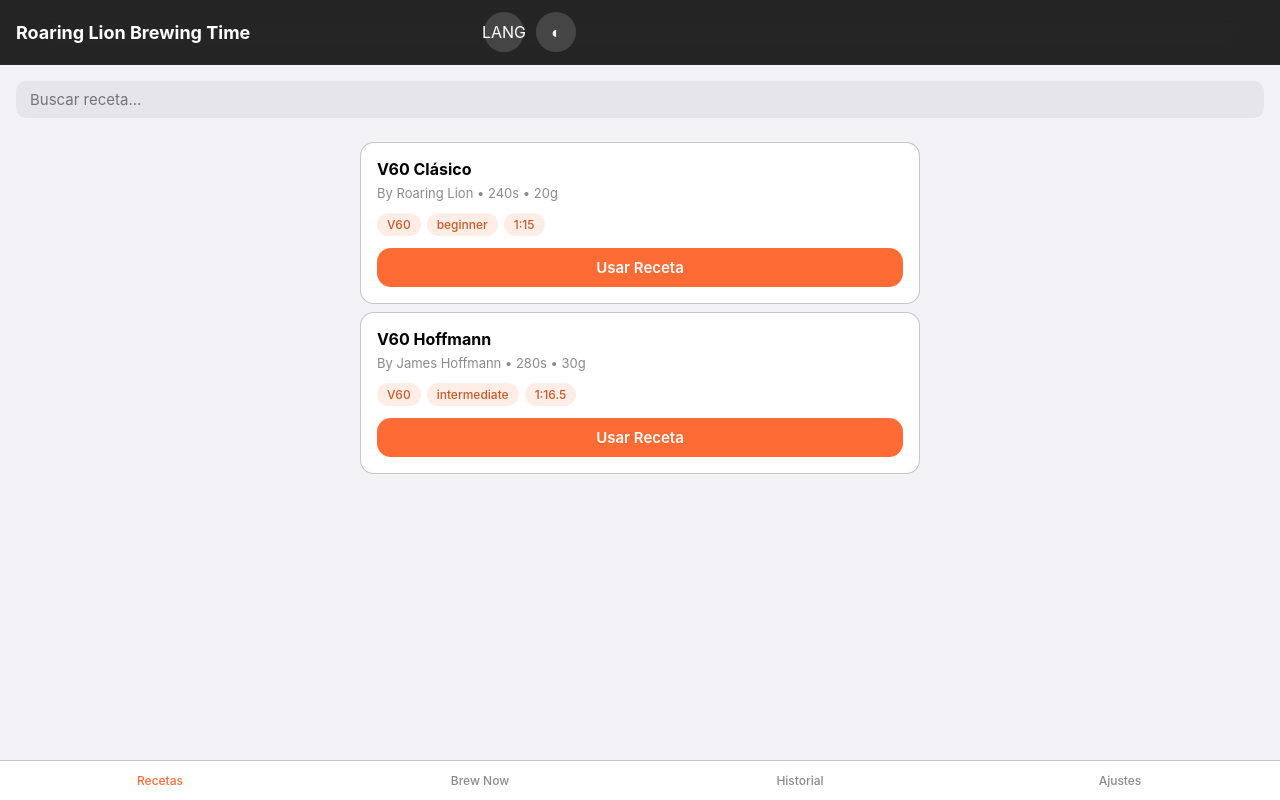
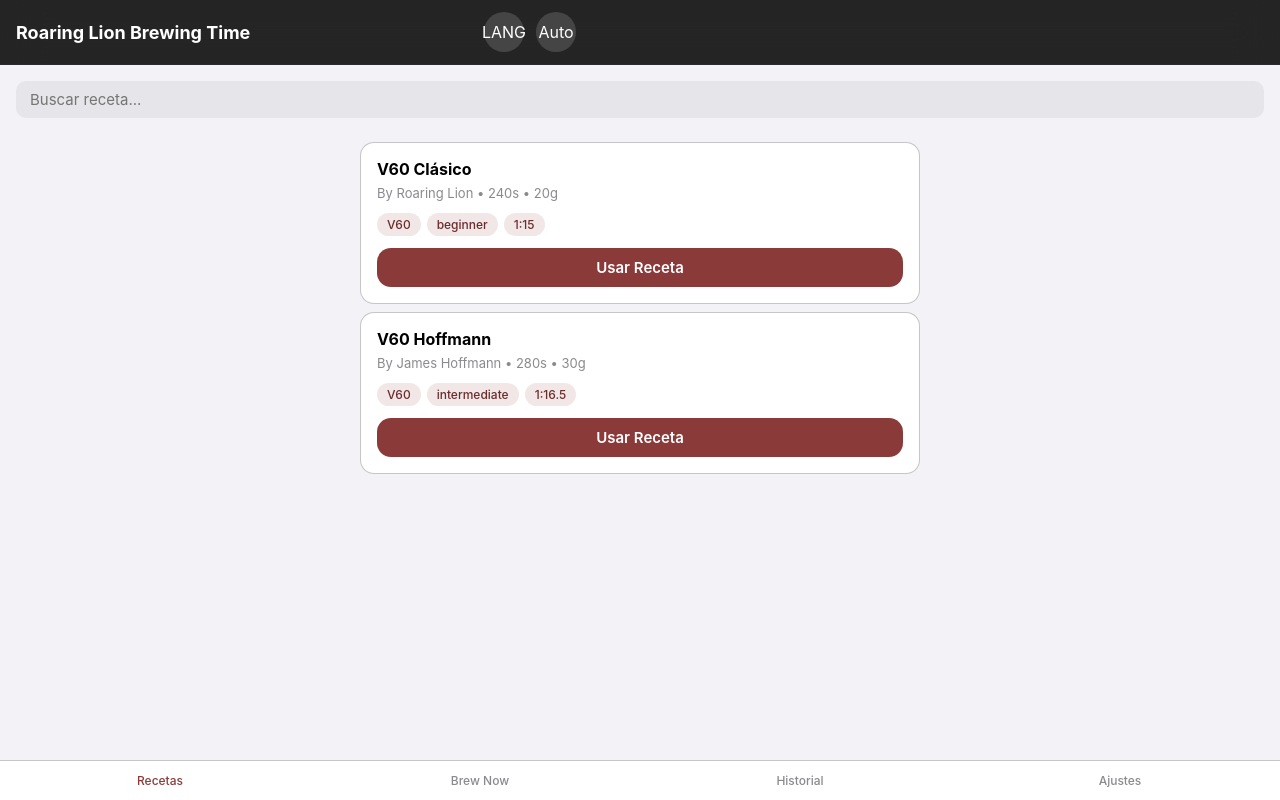
Before and after one commit to ojlemus-cell/roaring-lion-brewing-time, an Electron app: page index.html in a window 1280 px wide. Drawn offline with Linux system fonts and the light colour scheme.

Commit message:
Update colors to Texas A&M Maroon & Gray, remove emojis
- Changed accent color from orange (#FF6B35) to maroon (#8B3A3A)
- Light mode: #8B3A3A, Dark mode: #A85050
- Removed emoji symbols (☕ ◐ ● ○ ← →)
- Updated theme button to show text (Auto/Light/Dark)
- Updated navigation buttons (Anterior/Siguiente instead of ←/→)
- Updated manifest.json theme color

Co-Authored-By: Claude Haiku 4.5 <noreply@anthropic.com>

```diff
--- a/index.html
+++ b/index.html
@@ -5,7 +5,7 @@
 <meta name="viewport" content="width=device-width,initial-scale=1,viewport-fit=cover"/>
 <meta name="apple-mobile-web-app-capable" content="yes"/>
 <meta name="apple-mobile-web-app-status-bar-style" content="default"/>
-<meta name="theme-color" content="#FF6B35"/>
+<meta name="theme-color" content="#8B3A3A"/>
 <title>Roaring Lion Brewing Time</title>
 <link rel="manifest" href="manifest.json"/>
 <style>
@@ -16,9 +16,9 @@
   --surface2:#F2F2F7;
   --surface3:#E5E5EA;
   --sep:rgba(60,60,67,0.29);
-  --accent:#FF6B35;
-  --accent-tint:rgba(255,107,53,.12);
-  --accent-text:#C85A2A;
+  --accent:#8B3A3A;
+  --accent-tint:rgba(139,58,58,.12);
+  --accent-text:#6B2C2C;
   --blue:#007AFF;
   --green:#34C759;
   --red:#FF3B30;
@@ -38,9 +38,9 @@
     --surface2:#2C2C2E;
     --surface3:#3A3A3C;
     --sep:rgba(84,84,88,.65);
-    --accent:#FF7A4D;
-    --accent-tint:rgba(255,122,77,.15);
-    --accent-text:#FF7A4D;
+    --accent:#A85050;
+    --accent-tint:rgba(168,80,80,.15);
+    --accent-text:#A85050;
     --blue:#0A84FF;
     --green:#32D74B;
     --red:#FF453A;
@@ -56,9 +56,9 @@ html.theme-light {
   --surface2:#F2F2F7;
   --surface3:#E5E5EA;
   --sep:rgba(60,60,67,0.29);
-  --accent:#FF6B35;
-  --accent-tint:rgba(255,107,53,.12);
-  --accent-text:#C85A2A;
+  --accent:#8B3A3A;
+  --accent-tint:rgba(139,58,58,.12);
+  --accent-text:#6B2C2C;
   --blue:#007AFF;
   --green:#34C759;
   --red:#FF3B30;
@@ -338,7 +338,7 @@ button{cursor:pointer;border:none;background:none;}
     <span class="app-header-title">Roaring Lion Brewing Time</span>
     <div class="app-header-actions">
       <button class="hdr-btn" id="lang-btn" onclick="cycleLang()" title="Language">LANG</button>
-      <button class="hdr-btn" id="theme-btn" onclick="toggleTheme()" title="Theme">◐</button>
+      <button class="hdr-btn" id="theme-btn" onclick="toggleTheme()" title="Theme">Auto</button>
     </div>
   </div>
 </header>
@@ -384,8 +384,8 @@ button{cursor:pointer;border:none;background:none;}
 
     <!-- Step Navigation -->
     <div style="display:flex;gap:10px;margin-top:16px;">
-      <button class="btn-secondary btn-sm" onclick="prevStep()" style="flex:1;">← Anterior</button>
-      <button class="btn-secondary btn-sm" onclick="nextStep()" style="flex:1;">Siguiente →</button>
+      <button class="btn-secondary btn-sm" onclick="prevStep()" style="flex:1;">Anterior</button>
+      <button class="btn-secondary btn-sm" onclick="nextStep()" style="flex:1;">Siguiente</button>
     </div>
 
     <!-- Swirl Canvas -->
@@ -466,7 +466,7 @@ button{cursor:pointer;border:none;background:none;}
 <!-- DONATE FOOTER -->
 <div class="donate-footer">
   <span>¿Te gusta Roaring Lion?</span>
-  <a href="https://buymeacoffee.com/roaringlioncoffee" target="_blank" rel="noopener noreferrer">☕ Apoya el proyecto</a>
+  <a href="https://buymeacoffee.com/roaringlioncoffee" target="_blank" rel="noopener noreferrer">Apoya el proyecto</a>
 </div>
 
 <script>
@@ -672,7 +672,7 @@ function applyTheme() {
   if (currentTheme === 'dark') html.classList.add('theme-dark');
   else if (currentTheme === 'light') html.classList.add('theme-light');
   const btn = document.getElementById('theme-btn');
-  if (btn) btn.textContent = currentTheme === 'dark' ? '○' : currentTheme === 'light' ? '●' : '◐';
+  if (btn) btn.textContent = currentTheme === 'dark' ? 'Light' : currentTheme === 'light' ? 'Dark' : 'Auto';
   updateThemeButtons();
 }
 
```
Also changed, not shown: manifest.json.
